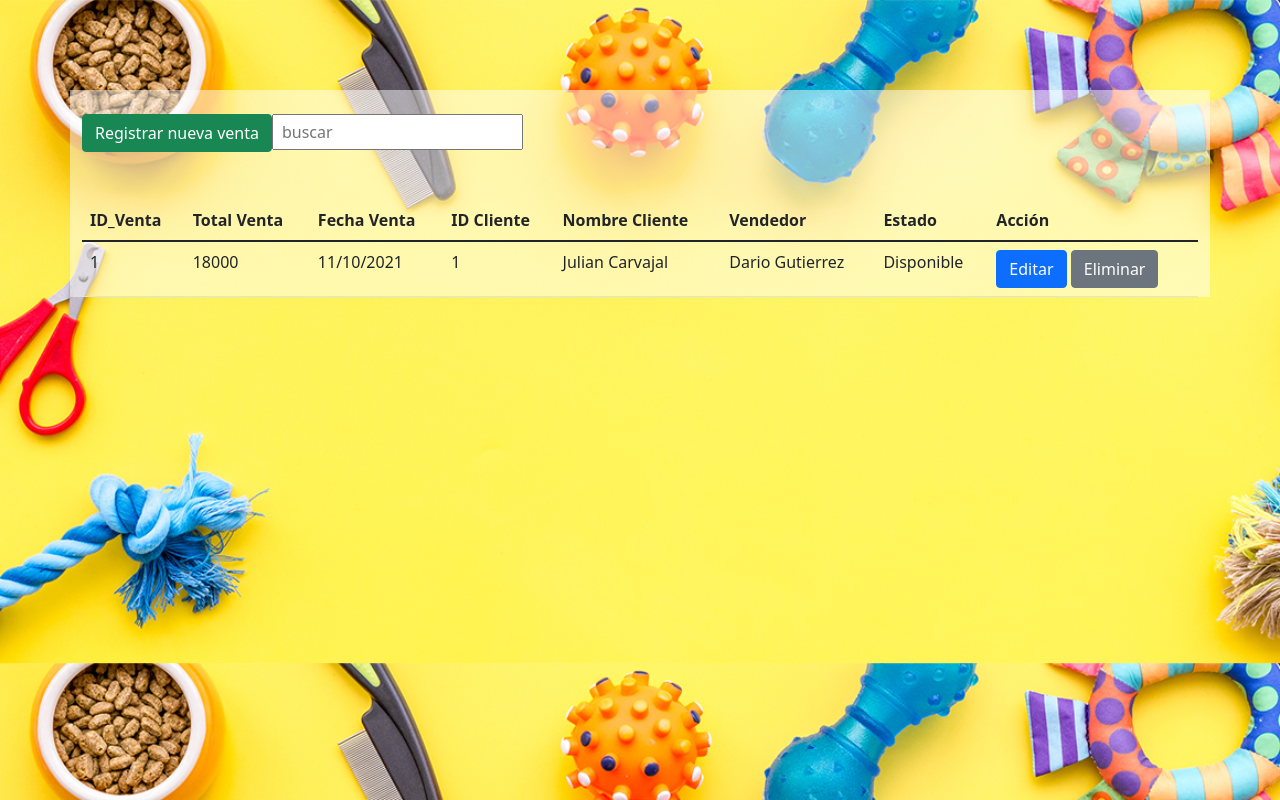
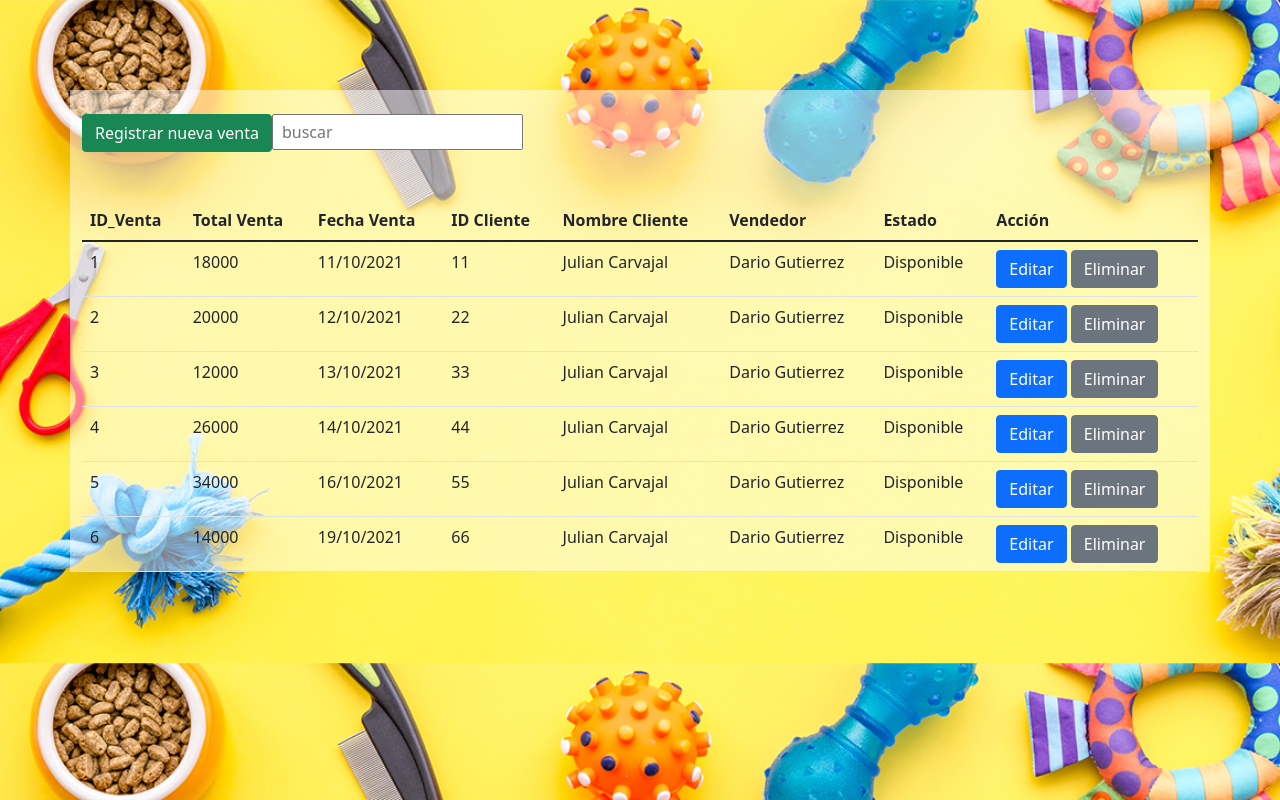
Before and after one commit to juliandcarvajal/Equipo-Argonautas, a React (Create React App) app: page /TotalVentas in a window 1280 px wide. Built offline with nearby package versions, Linux system fonts and the light colour scheme.

Commit message:
Se añanden registros para listado de ventas

```diff
--- a/src/pages/TotalVentas.jsx
+++ b/src/pages/TotalVentas.jsx
@@ -19,7 +19,12 @@ import {
 
 
 const data = [
-  { ID_Venta: 1, Total_Venta: 18000, Fecha_Venta: "11/10/2021", ID_Cliente: 1, Nombre_Cliente: "Julian Carvajal", Vendedor: "Dario Gutierrez", Estado:"Disponible"},
+  { ID_Venta: 1, Total_Venta: 18000, Fecha_Venta: "11/10/2021", ID_Cliente: 11, Nombre_Cliente: "Julian Carvajal", Vendedor: "Dario Gutierrez", Estado:"Disponible"},
+  { ID_Venta: 2, Total_Venta: 20000, Fecha_Venta: "12/10/2021", ID_Cliente: 22, Nombre_Cliente: "Julian Carvajal", Vendedor: "Dario Gutierrez", Estado:"Disponible"},
+  { ID_Venta: 3, Total_Venta: 12000, Fecha_Venta: "13/10/2021", ID_Cliente: 33, Nombre_Cliente: "Julian Carvajal", Vendedor: "Dario Gutierrez", Estado:"Disponible"},
+  { ID_Venta: 4, Total_Venta: 26000, Fecha_Venta: "14/10/2021", ID_Cliente: 44, Nombre_Cliente: "Julian Carvajal", Vendedor: "Dario Gutierrez", Estado:"Disponible"},
+  { ID_Venta: 5, Total_Venta: 34000, Fecha_Venta: "16/10/2021", ID_Cliente: 55, Nombre_Cliente: "Julian Carvajal", Vendedor: "Dario Gutierrez", Estado:"Disponible"},
+  { ID_Venta: 6, Total_Venta: 14000, Fecha_Venta: "19/10/2021", ID_Cliente: 66, Nombre_Cliente: "Julian Carvajal", Vendedor: "Dario Gutierrez", Estado:"Disponible"},
 
 ];
 
```
Also changed, not shown: 2 other files (tests, documents, lock files or other folders).
